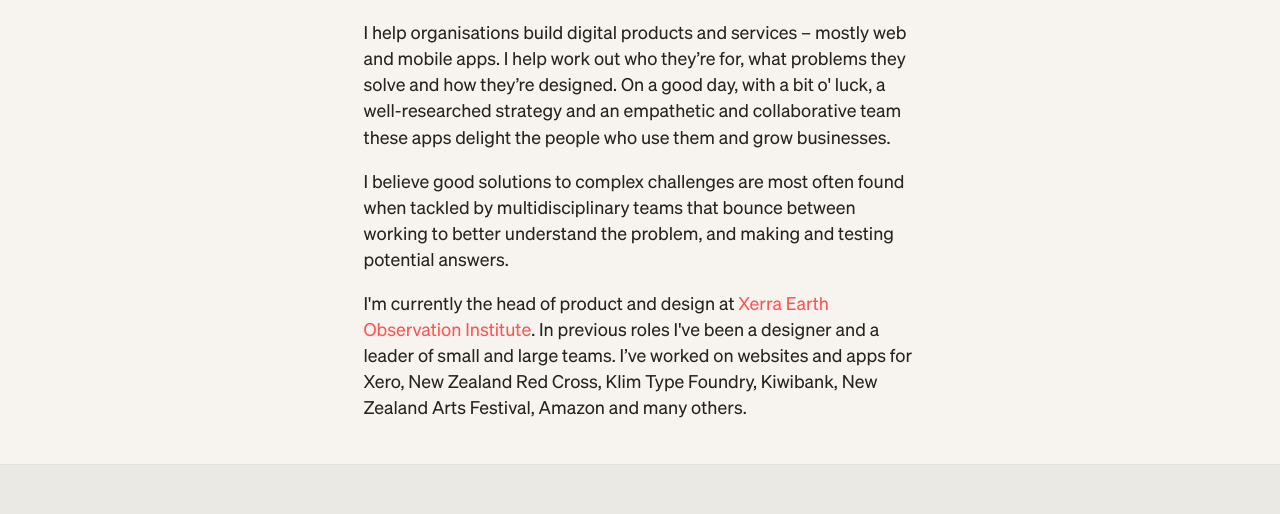
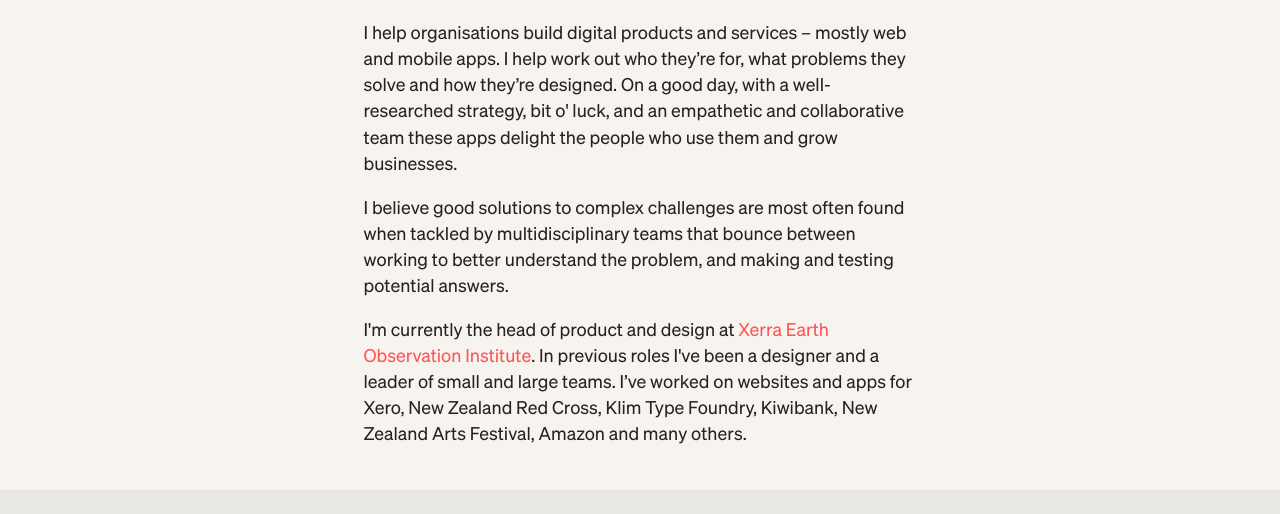
Before and after one commit to andyhovey/andyhovey-site, a plain HTML site: page index.html in a window 1280 px wide. Shown: the part 220-734 px from the top of the page. Drawn offline with Linux system fonts and the light colour scheme.

Commit message:
Update index.html

```diff
--- a/index.html
+++ b/index.html
@@ -35,7 +35,7 @@
         <li><a href='mailto:andyhovey@gmail.com' class='no-underline'>andyhovey@gmail.com</a></li>
       </ul>
       <h2>Product strategy and design from Aotearoa New Zealand</h2>
-      <p>I help organisations build digital products and services – mostly web and mobile apps. I help work out who they’re for, what problems they solve and how they’re designed. On a good day, with a bit o' luck, a well-researched strategy and an empathetic and collaborative team these apps delight the people who use them and grow businesses.</p>
+      <p>I help organisations build digital products and services – mostly web and mobile apps. I help work out who they’re for, what problems they solve and how they’re designed. On a good day, with a well-researched strategy, bit o' luck, and an empathetic and collaborative team these apps delight the people who use them and grow businesses.</p>
       <p>I believe good solutions to complex challenges are most often found when tackled by multidisciplinary teams that bounce between working to better understand the problem, and making and testing potential answers.</p>
 
       <p>I'm currently the head of product and design at <a href='https://www.xerra.nz/our-team/' class='no-underline'>Xerra Earth Observation Institute</a>. In previous roles I've been a designer and a leader of small and large teams. I’ve worked on websites and apps for Xero, New Zealand Red Cross, Klim Type Foundry, Kiwibank, New Zealand Arts Festival, Amazon and many others.</p>
```
